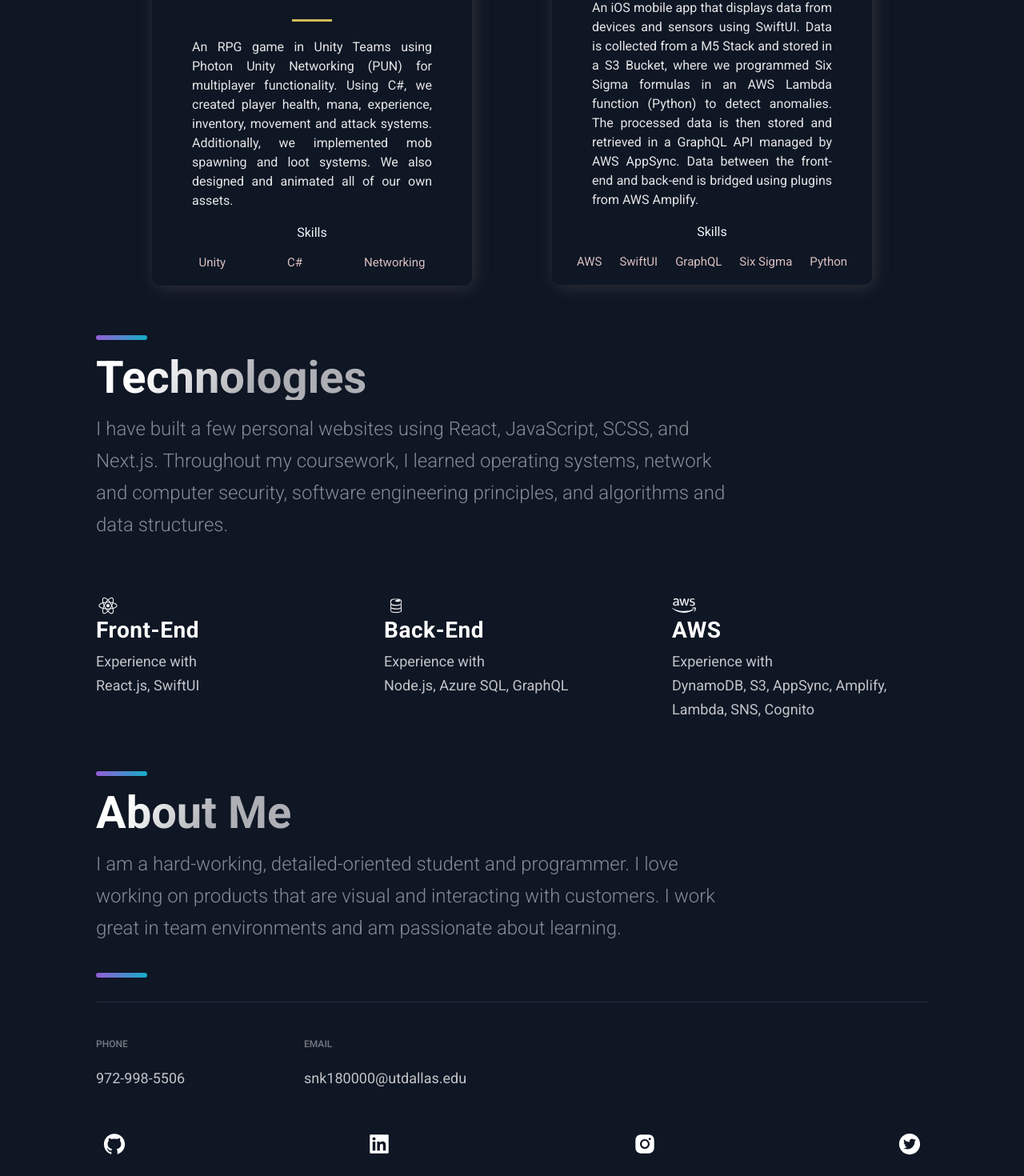
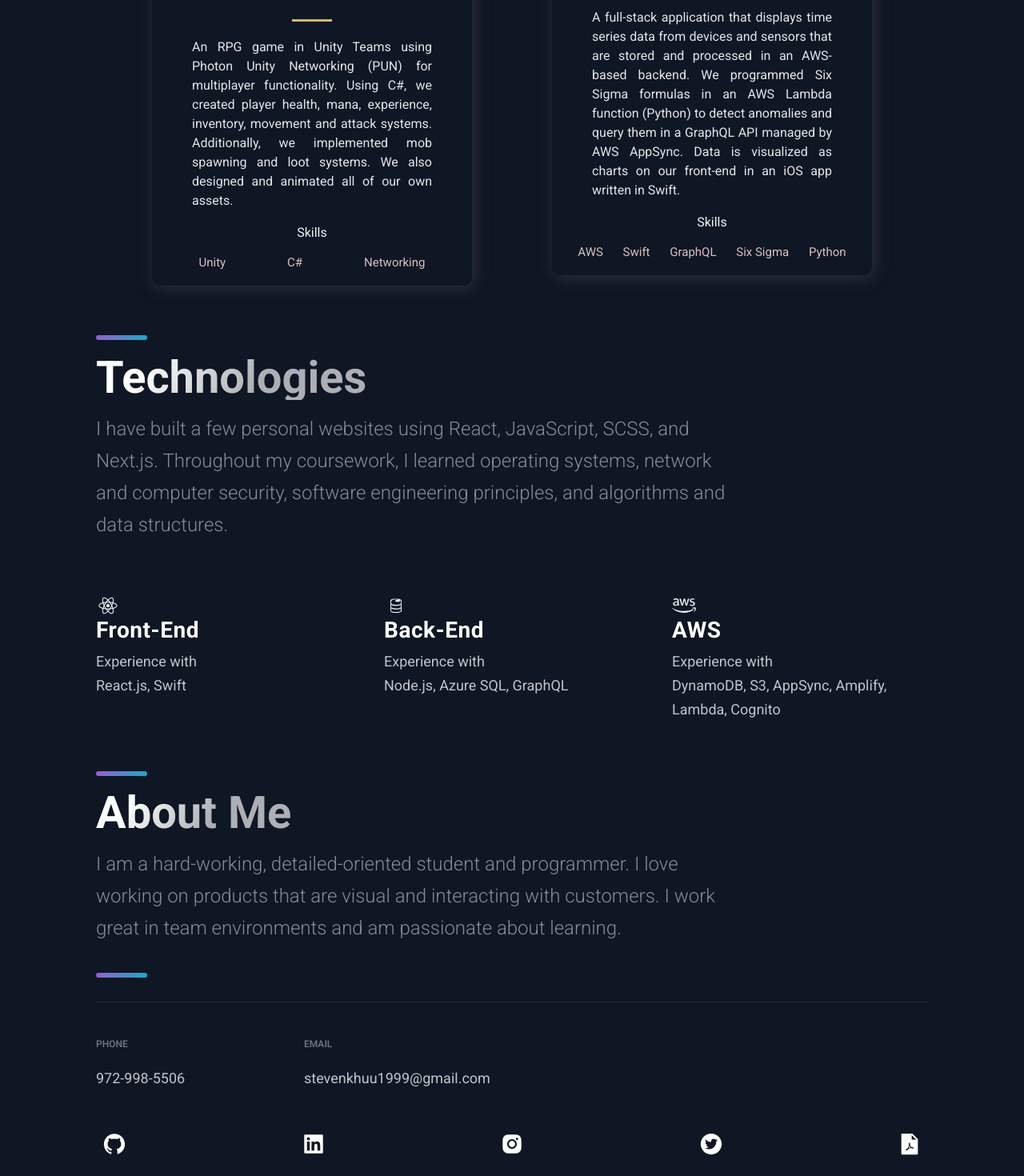
Before and after one commit to thanhk/react-portfolio, a Next.js app: page /react-portfolio/ in a window 1280 px wide. Shown: the part 1045-2515 px from the top of the page at 80% size. Built offline with nearby package versions, Linux system fonts and the light colour scheme.

Commit message:
updated personal email, attached resume, small edits to projects and technologies

```diff
--- a/src/components/Footer/Footer.js
+++ b/src/components/Footer/Footer.js
@@ -1,8 +1,8 @@
 import React from 'react';
-import { AiFillGithub, AiFillInstagram, AiFillLinkedin, AiFillTwitterCircle } from 'react-icons/ai';
+import { AiFillFilePdf, AiFillGithub, AiFillInstagram, AiFillLinkedin, AiFillTwitterCircle } from 'react-icons/ai';
 
 import { SocialIcons } from '../Header/HeaderStyles';
-import { FooterWrapper, LinkColumn, LinkItem, LinkList, LinkTitle, Slogan, SocialContainer, SocialIconsContainer } from './FooterStyles';
+import { FooterWrapper, LinkColumn, LinkItem, LinkList, LinkTitle, SocialIconsContainer } from './FooterStyles';
 
 const Footer = () => {
   return (
@@ -14,7 +14,7 @@ const Footer = () => {
         </LinkColumn>
         <LinkColumn>
           <LinkTitle>Email</LinkTitle>
-          <LinkItem href="mailto:snk180000@utdallas.edu">snk180000@utdallas.edu</LinkItem>
+          <LinkItem href="mailto:stevenkhuu1999@gmail.com">stevenkhuu1999@gmail.com</LinkItem>
         </LinkColumn>
       </LinkList>
       <SocialIconsContainer>
@@ -30,6 +30,9 @@ const Footer = () => {
         <SocialIcons href="https://twitter.com/steammbun" target="_blank">
           <AiFillTwitterCircle size="3rem" />
         </SocialIcons>
+        <SocialIcons href="https://drive.google.com/file/d/1tHJ1POsGxwQGSuzyZMyCEfpl1T41NA6O/view?usp=sharing" target="_blank">
+        <AiFillFilePdf size="3rem" />
+      </SocialIcons>
       </SocialIconsContainer>
     </FooterWrapper>
   );
--- a/src/components/Header/Header.js
+++ b/src/components/Header/Header.js
@@ -1,6 +1,6 @@
 import Link from 'next/link';
 import React from 'react';
-import { AiFillGithub, AiFillInstagram, AiFillLinkedin, AiFillTwitterCircle } from 'react-icons/ai';
+import { AiFillGithub, AiFillInstagram, AiFillLinkedin, AiFillTwitterCircle, AiFillFilePdf } from 'react-icons/ai';
 
 import { Container, Div1, Div2, Div3, NavLink, SocialIcons, Span } from './HeaderStyles';
 
@@ -44,6 +44,9 @@ const Header = () =>  (
       <SocialIcons href="https://twitter.com/steammbun" target="_blank">
         <AiFillTwitterCircle size="3rem" />
       </SocialIcons>
+      <SocialIcons href="https://drive.google.com/file/d/1tHJ1POsGxwQGSuzyZMyCEfpl1T41NA6O/view?usp=sharing" target="_blank">
+        <AiFillFilePdf size="3rem" />
+      </SocialIcons>
     </Div3>
   </Container>
 );
--- a/src/components/Technologies/Technologies.js
+++ b/src/components/Technologies/Technologies.js
@@ -21,7 +21,7 @@ const Technologies = () =>  (
           <ListTitle>Front-End</ListTitle>
           <ListParagraph>
             Experience with <br />
-            React.js, SwiftUI
+            React.js, Swift
           </ListParagraph>
         </ListContainer>
       </ListItem>
@@ -41,7 +41,7 @@ const Technologies = () =>  (
           <ListTitle>AWS</ListTitle>
           <ListParagraph>
             Experience with <br />
-            DynamoDB, S3, AppSync, Amplify, Lambda, SNS, Cognito
+            DynamoDB, S3, AppSync, Amplify, Lambda, Cognito
           </ListParagraph>
         </ListContainer>
       </ListItem>
--- a/src/constants/constants.js
+++ b/src/constants/constants.js
@@ -11,9 +11,9 @@ export const projects = [
   },
   {
     title: 'IoT Anomaly Detection App',
-    description: "An iOS mobile app that displays data from devices and sensors using SwiftUI. Data is collected from a M5 Stack and stored in a S3 Bucket, where we programmed Six Sigma formulas in an AWS Lambda function (Python) to detect anomalies. The processed data is then stored and retrieved in a GraphQL API managed by AWS AppSync. Data between the front-end and back-end is bridged using plugins from AWS Amplify.",
+    description: "A full-stack application that displays time series data from devices and sensors that are stored and processed in an AWS-based backend. We programmed Six Sigma formulas in an AWS Lambda function (Python) to detect anomalies and query them in a GraphQL API managed by AWS AppSync. Data is visualized as charts on our front-end in an iOS app written in Swift.",
       image: prefix + '/images/ios1.png',
-      tags: ['AWS', 'SwiftUI', 'GraphQL', 'Six Sigma', 'Python'],
+      tags: ['AWS', 'Swift', 'GraphQL', 'Six Sigma', 'Python'],
     source: '/',
     visit: '/',
     id: 1,
```
